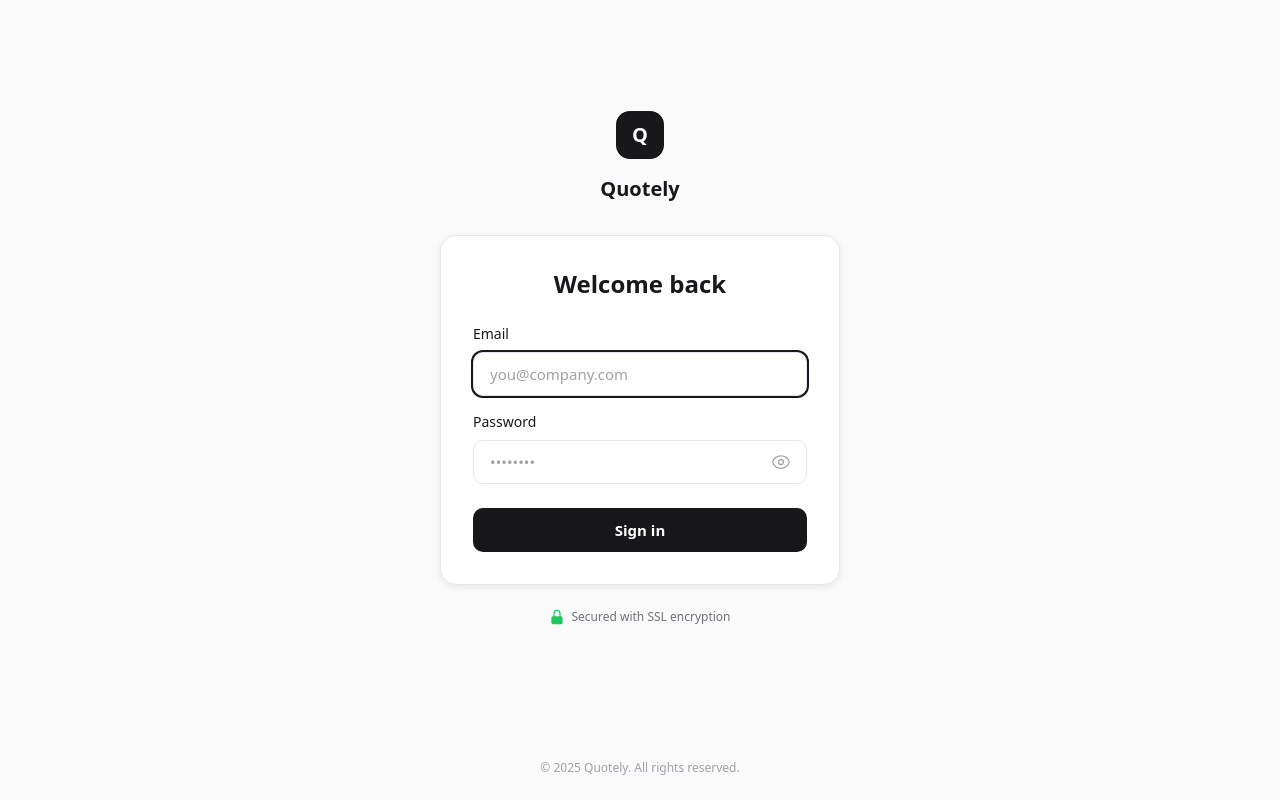
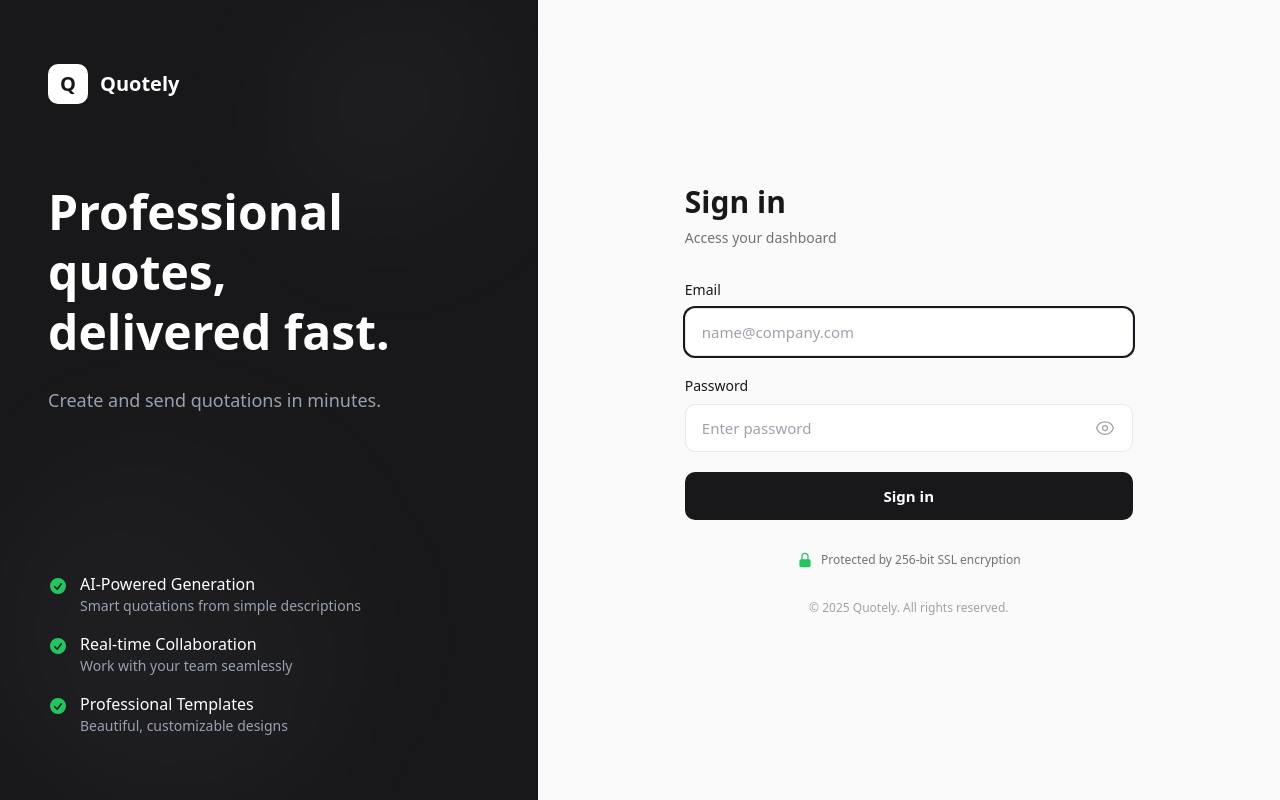
Before and after one commit to anandtv050/Qutation_saas_pro, a React app in the folder frontend/: page / in a window 1280 px wide. Built offline with nearby package versions, Linux system fonts and the light colour scheme; the HTML template or start-up script is replaced by a standard one.

Commit message:
single column to duel login

```diff
--- a/frontend/src/pages/Login.jsx
+++ b/frontend/src/pages/Login.jsx
@@ -31,36 +31,101 @@ export default function Login() {
   };
 
   return (
-    <div className="min-h-screen bg-[#fafafa] flex flex-col">
-      {/* Main Content - Vertically & Horizontally Centered */}
-      <main className="flex-1 flex items-center justify-center px-4 py-8">
-        <div className="w-full max-w-[400px]">
-          {/* Logo & Brand */}
-          <div className="text-center mb-8">
+    <div className="min-h-screen flex">
+      {/* Left Panel - Branding */}
+      <div className="hidden lg:flex lg:w-[42%] bg-[#18181b] relative overflow-hidden">
+        <div className="flex flex-col justify-between w-full px-12 py-16 relative z-10">
+          {/* Logo & Brand Name */}
+          <div className="flex items-center gap-3">
+            <div className="flex items-center justify-center w-10 h-10 bg-white rounded-lg">
+              <span className="text-[#18181b] text-xl font-bold">Q</span>
+            </div>
+            <span className="text-white text-xl font-semibold">Quotely</span>
+          </div>
+
+          {/* Main Message - Centered Vertically */}
+          <div className="space-y-6 -mt-20">
+            <h1 className="text-white text-5xl font-bold leading-tight">
+              Professional quotes,
+              <br />
+              delivered fast.
+            </h1>
+            <p className="text-gray-400 text-lg max-w-md">
+              Create and send quotations in minutes.
+            </p>
+          </div>
+
+          {/* Features - At Bottom */}
+          <div className="space-y-4">
+            <div className="flex items-start gap-3">
+              <div className="flex-shrink-0 mt-1">
+                <svg className="w-5 h-5 text-[#22c55e]" fill="currentColor" viewBox="0 0 20 20">
+                  <path fillRule="evenodd" d="M10 18a8 8 0 100-16 8 8 0 000 16zm3.857-9.809a.75.75 0 00-1.214-.882l-3.483 4.79-1.88-1.88a.75.75 0 10-1.06 1.061l2.5 2.5a.75.75 0 001.137-.089l4-5.5z" clipRule="evenodd" />
+                </svg>
+              </div>
+              <div>
+                <h3 className="text-white font-medium">AI-Powered Generation</h3>
+                <p className="text-gray-400 text-sm">Smart quotations from simple descriptions</p>
+              </div>
+            </div>
+            <div className="flex items-start gap-3">
+              <div className="flex-shrink-0 mt-1">
+                <svg className="w-5 h-5 text-[#22c55e]" fill="currentColor" viewBox="0 0 20 20">
+                  <path fillRule="evenodd" d="M10 18a8 8 0 100-16 8 8 0 000 16zm3.857-9.809a.75.75 0 00-1.214-.882l-3.483 4.79-1.88-1.88a.75.75 0 10-1.06 1.061l2.5 2.5a.75.75 0 001.137-.089l4-5.5z" clipRule="evenodd" />
+                </svg>
+              </div>
+              <div>
+                <h3 className="text-white font-medium">Real-time Collaboration</h3>
+                <p className="text-gray-400 text-sm">Work with your team seamlessly</p>
+              </div>
+            </div>
+            <div className="flex items-start gap-3">
+              <div className="flex-shrink-0 mt-1">
+                <svg className="w-5 h-5 text-[#22c55e]" fill="currentColor" viewBox="0 0 20 20">
+                  <path fillRule="evenodd" d="M10 18a8 8 0 100-16 8 8 0 000 16zm3.857-9.809a.75.75 0 00-1.214-.882l-3.483 4.79-1.88-1.88a.75.75 0 10-1.06 1.061l2.5 2.5a.75.75 0 001.137-.089l4-5.5z" clipRule="evenodd" />
+                </svg>
+              </div>
+              <div>
+                <h3 className="text-white font-medium">Professional Templates</h3>
+                <p className="text-gray-400 text-sm">Beautiful, customizable designs</p>
+              </div>
+            </div>
+          </div>
+        </div>
+
+        {/* Decorative Elements */}
+        <div className="absolute top-0 right-0 w-64 h-64 bg-gradient-to-br from-white/5 to-transparent rounded-full blur-3xl" />
+        <div className="absolute bottom-0 left-0 w-96 h-96 bg-gradient-to-tr from-white/5 to-transparent rounded-full blur-3xl" />
+      </div>
+
+      {/* Right Panel - Login Form */}
+      <div className="flex-1 flex items-center justify-center bg-[#fafafa] px-4 sm:px-6 lg:px-8">
+        <div className="w-full max-w-md">
+          {/* Mobile Logo - Only visible on small screens */}
+          <div className="lg:hidden text-center mb-8">
             <div className="inline-flex items-center justify-center w-12 h-12 bg-[#18181b] rounded-xl mb-4">
               <span className="text-white text-xl font-bold">Q</span>
             </div>
             <h1 className="text-[#18181b] text-xl font-semibold">Quotely</h1>
           </div>
 
-          {/* Login Card */}
-          <div className="bg-white rounded-2xl shadow-[0_2px_8px_rgba(0,0,0,0.08)] border border-[#e4e4e7] p-8">
           {/* Header */}
-            <h2 className="text-[#18181b] text-2xl font-semibold text-center mb-6">
-              Welcome back
-            </h2>
+          <div className="mb-8">
+            <h2 className="text-[#18181b] text-3xl font-bold mb-2">Sign in</h2>
+            <p className="text-[#71717a] text-sm">Access your dashboard</p>
+          </div>
 
           {/* Error Message */}
           {error && (
-              <div className="mb-4 p-3 bg-[#fef2f2] border border-[#fecaca] rounded-lg">
-                <p className="text-[#dc2626] text-sm text-center">{error}</p>
+            <div className="mb-6 p-3 bg-[#fef2f2] border border-[#fecaca] rounded-lg">
+              <p className="text-[#dc2626] text-sm">{error}</p>
             </div>
           )}
 
           {/* Form */}
-            <form onSubmit={handleSubmit}>
+          <form onSubmit={handleSubmit} className="space-y-5">
             {/* Email Field */}
-              <div className="mb-4">
+            <div>
               <label
                 htmlFor="email"
                 className="block text-[#18181b] text-sm font-medium mb-2"
@@ -72,11 +137,11 @@ export default function Login() {
                 type="email"
                 value={email}
                 onChange={(e) => setEmail(e.target.value)}
-                  placeholder="you@company.com"
+                placeholder="name@company.com"
                 disabled={isLoading}
                 autoComplete="email"
                 autoFocus
-                  className="w-full h-11 px-4 text-[15px] bg-white rounded-lg border border-[#e4e4e7]
+                className="w-full h-12 px-4 text-[15px] bg-white rounded-lg border border-[#e4e4e7]
                   text-[#18181b] placeholder:text-[#a1a1aa]
                   focus:outline-none focus:ring-2 focus:ring-[#18181b] focus:border-transparent
                   hover:border-[#a1a1aa]
@@ -86,7 +151,7 @@ export default function Login() {
             </div>
 
             {/* Password Field */}
-              <div className="mb-6">
+            <div>
               <label
                 htmlFor="password"
                 className="block text-[#18181b] text-sm font-medium mb-2"
@@ -99,10 +164,10 @@ export default function Login() {
                   type={showPassword ? "text" : "password"}
                   value={password}
                   onChange={(e) => setPassword(e.target.value)}
-                    placeholder="••••••••"
+                  placeholder="Enter password"
                   disabled={isLoading}
                   autoComplete="current-password"
-                    className="w-full h-11 px-4 pr-11 text-[15px] bg-white rounded-lg border border-[#e4e4e7]
+                  className="w-full h-12 px-4 pr-12 text-[15px] bg-white rounded-lg border border-[#e4e4e7]
                     text-[#18181b] placeholder:text-[#a1a1aa]
                     focus:outline-none focus:ring-2 focus:ring-[#18181b] focus:border-transparent
                     hover:border-[#a1a1aa]
@@ -113,7 +178,7 @@ export default function Login() {
                   type="button"
                   onClick={() => setShowPassword(!showPassword)}
                   tabIndex={-1}
-                    className="absolute right-3 top-1/2 -translate-y-1/2 p-1 text-[#a1a1aa]
+                  className="absolute right-3 top-1/2 -translate-y-1/2 p-1.5 text-[#a1a1aa]
                     hover:text-[#18181b] transition-colors rounded"
                   aria-label={showPassword ? "Hide password" : "Show password"}
                 >
@@ -135,7 +200,7 @@ export default function Login() {
             <button
               type="submit"
               disabled={isLoading}
-                className="w-full h-11 text-[15px] font-semibold bg-[#18181b] text-white rounded-lg
+              className="w-full h-12 text-[15px] font-semibold bg-[#18181b] text-white rounded-lg
                 hover:bg-[#27272a] active:bg-[#09090b]
                 focus:outline-none focus:ring-2 focus:ring-[#18181b] focus:ring-offset-2
                 disabled:bg-[#a1a1aa] disabled:cursor-not-allowed
@@ -152,26 +217,23 @@ export default function Login() {
               )}
             </button>
           </form>
-          </div>
 
           {/* Security Badge */}
-          <div className="mt-6 flex items-center justify-center gap-1.5">
+          <div className="mt-8 flex items-center justify-center gap-2 text-[#71717a] text-xs">
             <svg className="w-4 h-4 text-[#22c55e]" fill="currentColor" viewBox="0 0 20 20">
               <path fillRule="evenodd" d="M10 1a4.5 4.5 0 00-4.5 4.5V9H5a2 2 0 00-2 2v6a2 2 0 002 2h10a2 2 0 002-2v-6a2 2 0 00-2-2h-.5V5.5A4.5 4.5 0 0010 1zm3 8V5.5a3 3 0 10-6 0V9h6z" clipRule="evenodd" />
             </svg>
-            <span className="text-[#71717a] text-xs">
-              Secured with SSL encryption
-            </span>
+            <span>Protected by 256-bit SSL encryption</span>
           </div>
-        </div>
-      </main>
 
           {/* Footer */}
-      <footer className="py-6 text-center">
+          <div className="mt-8 text-center">
             <p className="text-[#a1a1aa] text-xs">
               &copy; {new Date().getFullYear()} Quotely. All rights reserved.
             </p>
-      </footer>
+          </div>
+        </div>
+      </div>
     </div>
   );
 }
```
Also changed, not shown: 2 other files (tests, documents, lock files or other folders). Lines whose indentation alone changed are shown as unchanged.
